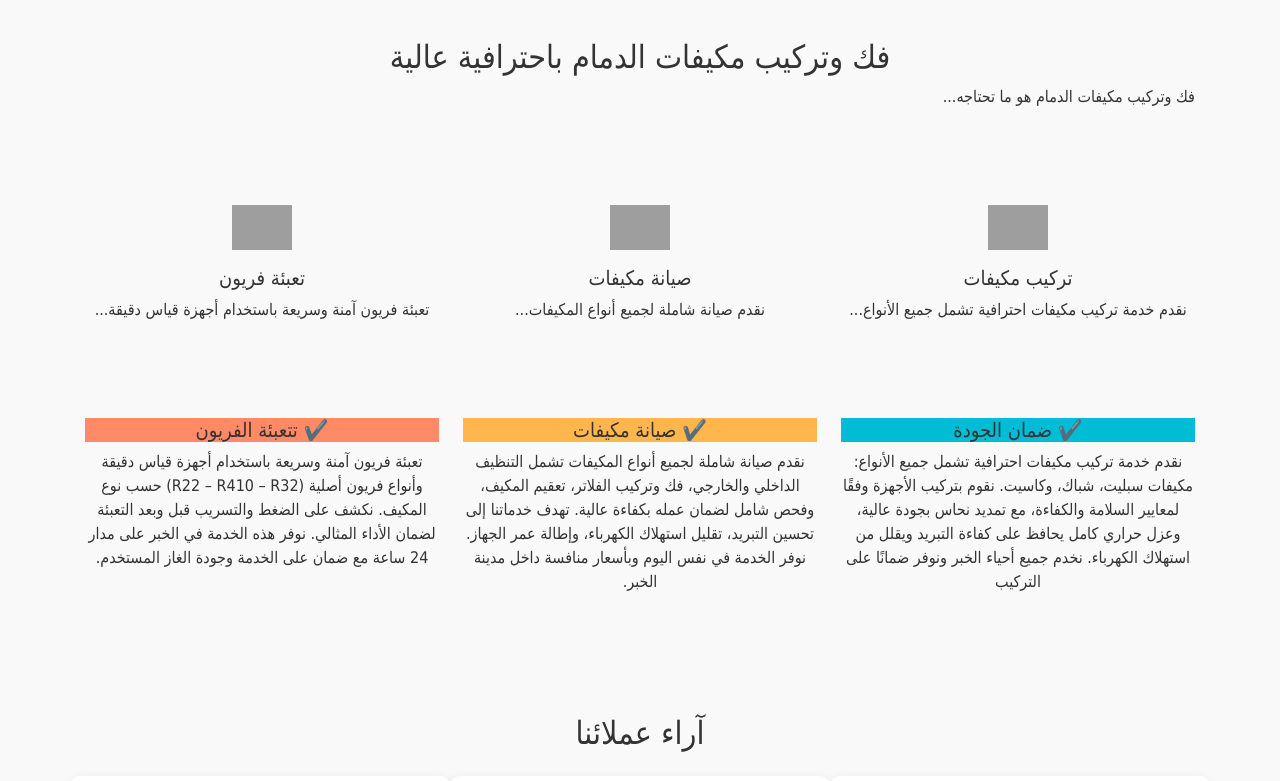
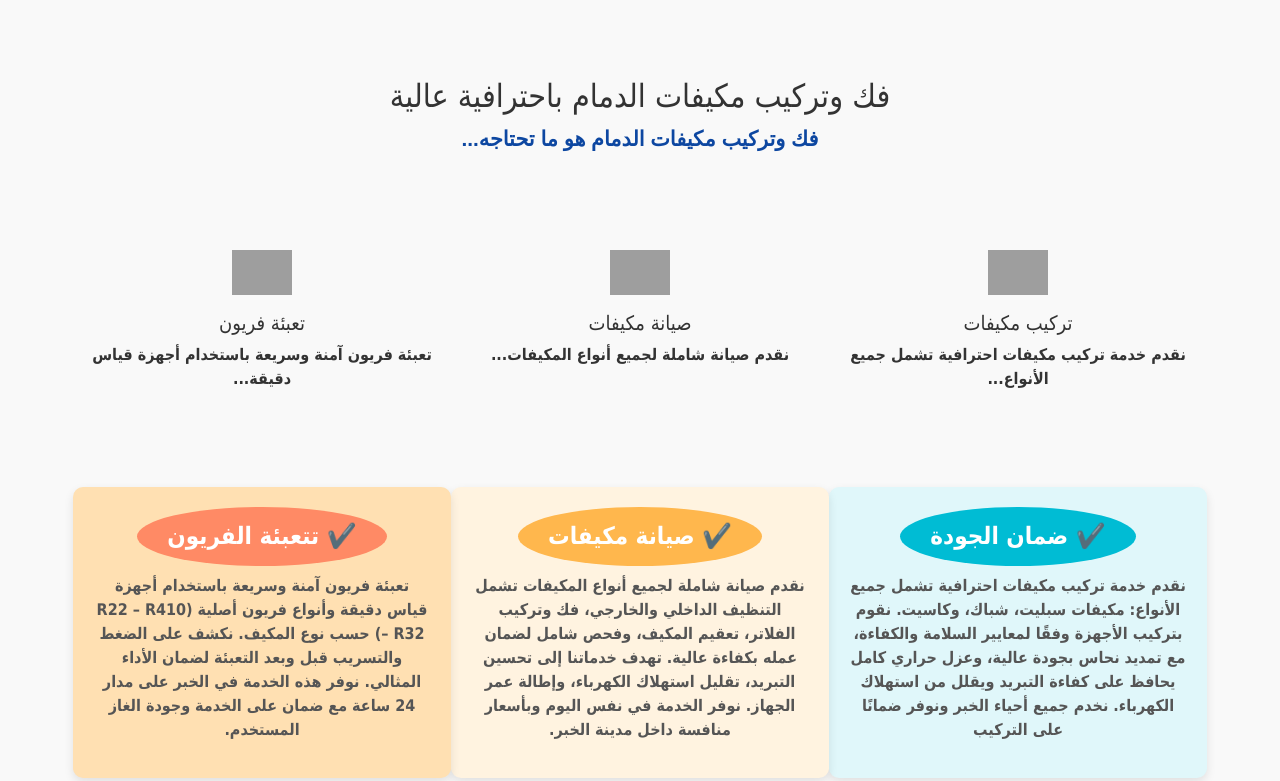
Before and after one commit to qxsasaxq/MariamAc, a plain HTML site: page index.html in a window 1280 px wide. Shown: the part 755-1536 px from the top of the page. Drawn offline with nearby package versions, Linux system fonts and the light colour scheme; grey boxes are pictures that could not be loaded; files whose address does not match are found by name.

Commit message:
Update styles.css

```diff
--- a/styles.css
+++ b/styles.css
@@ -209,6 +209,39 @@ button.submit-btn:hover {
   opacity: 1;
   transform: translateY(0);
 }
+/* الألوان الافتراضية */
+.col-md-4.mb-3:nth-child(1) {
+  background-color: #e0f7fa;
+  color: #333;
+  padding: 20px;
+  border-radius: 10px;
+  box-shadow: 0 4px 10px rgba(0, 0, 0, 0.1);
+}
+
+.col-md-4.mb-3:nth-child(2) {
+  background-color: #fff3e0;
+  color: #333;
+  padding: 20px;
+  border-radius: 10px;
+  box-shadow: 0 4px 10px rgba(0, 0, 0, 0.1);
+}
+
+.col-md-4.mb-3:nth-child(3) {
+  background-color: #ffe0b2;
+  color: #333;
+  padding: 20px;
+  border-radius: 10px;
+  box-shadow: 0 4px 10px rgba(0, 0, 0, 0.1);
+}
+
+/* تغيير لون العنوان والنص */
+.col-md-4.mb-3 h5 {
+  font-weight: bold;
+}
+
+.col-md-4.mb-3 p {
+  color: #555;
+}
 
 /* --------- Footer --------- */
 .page-footer {
@@ -252,3 +285,38 @@ button.submit-btn:hover {
     margin-bottom: 20px;
   }
 }
+/* Initial circular styling for <h5> elements */
+.col-md-4.mb-3 h5 {
+  display: inline-block;
+  padding: 15px 30px;    /* Padding to create a circle effect */
+  border-radius: 50%;    /* Makes the element a circle */
+  text-align: center;    /* Center the text inside the circle */
+  color: #fff;           /* White text color */
+  font-weight: bold;    /* Bold text for visibility */
+  font-size: 1.5rem;
+}
+
+/* Initial colors for <h5> elements */
+.col-md-4.mb-3:nth-child(1) h5 {
+  background-color: #00bcd4;  /* Blue */
+}
+
+.col-md-4.mb-3:nth-child(2) h5 {
+  background-color: #ffb74d;  /* Orange */
+}
+
+.col-md-4.mb-3:nth-child(3) h5 {
+  background-color: #ff8a65;  /* Dark Orange */
+}
+p {
+  font-weight: bold; /* جعل خط الـ p عريض تحت الـ h5 */
+  font-size: 1rem;   /* حجم الخط */
+  color: #333;       /* لون النص */
+}
+.custom-lead {
+  color: #0d47a1;          /* لون أزرق داكن (يمكن تغييره مثلاً إلى #e91e63 أو أي لون تريده) */
+  font-family: 'Cairo', sans-serif; /* خط عربي أنيق (أو استخدم Tahoma أو Arial إذا لم تستخدم Google Fonts) */
+  font-weight: bold;
+  font-size: 1.3rem;
+  text-align: center;
+}
```
